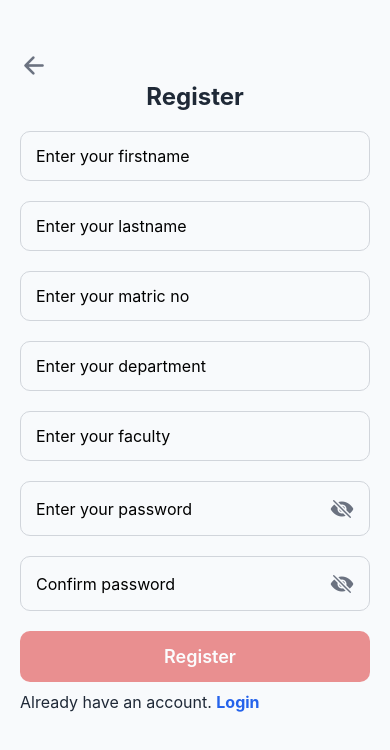
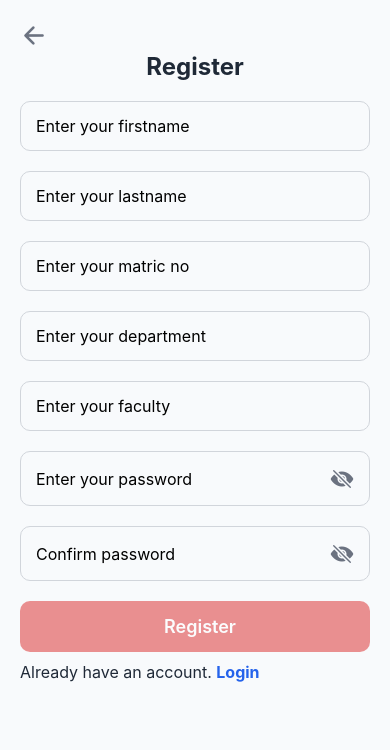
Before and after one commit to Gbolahan21/ReactNative, a React Native app: screen /Register in a window 390 px wide. Shown: the top 750 px of the page. Built offline with nearby package versions, Linux system fonts and the light colour scheme.

Commit message:
refactor

```diff
--- a/assets/styles/homeCSS.js
+++ b/assets/styles/homeCSS.js
@@ -5,8 +5,12 @@ export default StyleSheet.create({
   container: {
     flex: 1,
     backgroundColor: COLORS.background,
-    paddingVertical: 50,
-    paddingHorizontal: 20,
+    padding: 20,
+  },
+
+  desktopContainer: {
+    paddingVertical: 30,
+    paddingHorizontal: '20%',
   },
 
   navbar: {
--- a/assets/styles/loginCSS.js
+++ b/assets/styles/loginCSS.js
@@ -5,8 +5,32 @@ export default StyleSheet.create({
   container: {
     flex: 1,
     backgroundColor: COLORS.background,
-    paddingVertical: 50,
-    paddingHorizontal: 20,
+    padding: 20,
+  },
+
+  desktopContainer: {
+    justifyContent: "center",
+    alignItems: "center",
+  },
+
+  card: {
+    width: "100%",
+    maxWidth: 450,
+    backgroundColor: COLORS.white,
+    borderRadius: 16,
+    padding: 30,
+
+    // Android
+    elevation: 8,
+
+    // iOS
+    shadowColor: "#000",
+    shadowOffset: {
+      width: 0,
+      height: 4,
+    },
+    shadowOpacity: 0.15,
+    shadowRadius: 12,
   },
 
   button: {
@@ -66,6 +90,7 @@ export default StyleSheet.create({
   inputs: {
     flex: 1,
     fontSize: 16,
+    outlineStyle: "none",
   },
 
   rememberContainer: {
--- a/assets/styles/registerCSS.js
+++ b/assets/styles/registerCSS.js
@@ -5,8 +5,32 @@ export default StyleSheet.create({
   container: {
     flexGrow: 1,
     backgroundColor: COLORS.background,
+    padding: 20,
+  },
+
+  desktopContainer: {
     paddingVertical: 50,
-    paddingHorizontal: 20,
+    alignItems: "center",
+  },
+
+  card: {
+    width: "100%",
+    maxWidth: 450,
+    backgroundColor: COLORS.white,
+    borderRadius: 16,
+    padding: 30,
+
+    // Android
+    elevation: 8,
+
+    // iOS
+    shadowColor: "#000",
+    shadowOffset: {
+      width: 0,
+      height: 4,
+    },
+    shadowOpacity: 0.15,
+    shadowRadius: 12,
   },
 
   button: {
@@ -66,5 +90,6 @@ export default StyleSheet.create({
   inputs: {
     flex: 1,
     fontSize: 16,
+    outlineStyle: "none",
   },
 })
--- /dev/null
+++ b/hooks/useResponsive.js
@@ -0,0 +1,12 @@
+import { useWindowDimensions } from "react-native";
+
+export default function useResponsive() {
+  const { width, height } = useWindowDimensions();
+
+  return {
+    width,
+    height,
+    isPhone: width < 1024,
+    isDesktop: width >= 1024,
+  };
+}
--- a/package.json
+++ b/package.json
@@ -13,11 +13,13 @@
     "expo-local-authentication": "~17.0.8",
     "expo-status-bar": "~3.0.9",
     "react": "19.1.0",
+    "react-dom": "19.1.0",
     "react-native": "0.81.5",
     "react-native-gesture-handler": "~2.28.0",
     "react-native-safe-area-context": "~5.6.0",
     "react-native-screens": "~4.16.0",
-    "react-native-toast-message": "^2.3.3"
+    "react-native-toast-message": "^2.3.3",
+    "react-native-web": "^0.21.0"
   },
   "scripts": {
     "start": "expo start",
--- a/screens/AdminLogin.js
+++ b/screens/AdminLogin.js
@@ -5,6 +5,7 @@ import Toast from "react-native-toast-message";
 import IconButton from "../components/IconButton";
 import Button from "../components/Button";
 import login from "../assets/styles/loginCSS";
+import useResponsive from "../hooks/useResponsive";
 import {
   View,
   Text,
@@ -13,6 +14,7 @@ import {
 } from "react-native";
 
 export default function AdminLogin({ navigation }) {
+  const { isDesktop } = useResponsive();
   const [email, setEmail] = useState('');
   const [password, setPassword] = useState('');
   const [showPassword, setShowPassword] = useState(false);
@@ -58,7 +60,7 @@ export default function AdminLogin({ navigation }) {
     const token = await AsyncStorage.getItem("token");
 
     if (token) {
-      navigation.replace("Dashboard");
+      navigation.replace("AdminDashboard");
     }
   };
 
@@ -79,7 +81,9 @@ export default function AdminLogin({ navigation }) {
   const details = !email || !password;
 
   return (
-    <View style={login.container}>
+    <View style={[login.container, isDesktop && login.desktopContainer]}>
+      <View style={isDesktop ? login.card : null}>
+
         <IconButton name="arrow-back" size={28} onPress={() => navigation.navigate('Home')} />
 
         <Text style={login.text}>Login</Text>
@@ -124,8 +128,9 @@ export default function AdminLogin({ navigation }) {
 
         <Text style={login.footerText}>
           Don't have an account?{" "}
-        <Text style={login.link} onPress={() => navigation.navigate("Register")}>Register</Text>
+          <Text style={login.link} onPress={() => navigation.navigate("AdminRegister")}>Register</Text>
         </Text>
+      </View>
     </View>
   );
 }
--- a/screens/AdminRegister.js
+++ b/screens/AdminRegister.js
@@ -5,6 +5,7 @@ import IconButton from "../components/IconButton";
 import Button from "../components/Button";
 import Dropdown from "../components/Dropdown";
 import register from "../assets/styles/registerCSS";
+import useResponsive from "../hooks/useResponsive";
 import {
   View,
   Text,
@@ -16,6 +17,7 @@ import {
 } from "react-native";
 
 export default function AdminRegister({ navigation }) {
+  const { isDesktop } = useResponsive();
   const [firstname, setFirstName] = useState('');
   const [lastname, setLastName] = useState('');
   const [email, setEmail] = useState('');
@@ -66,10 +68,11 @@ export default function AdminRegister({ navigation }) {
       behavior={Platform.OS === "ios" ? "padding" : "height"}
     >
       <ScrollView
-        contentContainerStyle={register.container}
+        contentContainerStyle={[register.container, isDesktop && register.desktopContainer]}
         keyboardShouldPersistTaps="handled"
         showsVerticalScrollIndicator={false}
       >
+        <View style={isDesktop ? register.card : null}>
           <IconButton name="arrow-back" size={28} onPress={() => navigation.navigate('Home')} />
 
           <Text style={register.text}>Register</Text>
@@ -117,6 +120,7 @@ export default function AdminRegister({ navigation }) {
               },
             ]}
           />
+
           <View style={register.inputContainer}>
             <TextInput
               style={register.inputs}
@@ -158,8 +162,9 @@ export default function AdminRegister({ navigation }) {
 
           <Text style={register.footerText}>
             Already have an account.{" "}
-          <Text style={register.link} onPress={() => navigation.navigate("Login")}>Login</Text>
+            <Text style={register.link} onPress={() => navigation.navigate("AdminLogin")}>Login</Text>
           </Text>
+        </View>
       </ScrollView>
     </KeyboardAvoidingView>
   );
--- a/screens/Home.js
+++ b/screens/Home.js
@@ -1,22 +1,24 @@
 import { View, Text, Pressable, Image } from "react-native";
 import moh from '../assets/images/moh.png';
 import home from "../assets/styles/homeCSS";
+import useResponsive from "../hooks/useResponsive";
 
 export default function HomeScreen({ navigation }) {
+  const { isDesktop } = useResponsive();
   return (
-    <View style={home.container}>
+    <View style={[home.container, isDesktop && home.desktopContainer]}>
       {/* Custom Navbar */}
       <View style={home.navbar}>
         <Text style={home.logo}><Image source={moh} style={home.logo} /></Text>
 
         <View style={home.navLinks}>
-          {/* <Pressable onPress={() => navigation.navigate("Login")}>
+          <Pressable onPress={() => navigation.navigate("Login")}>
             <Text style={home.link}>Login</Text>
           </Pressable>
 
           <Pressable onPress={() => navigation.navigate("Register")}>
             <Text style={home.link}>Register</Text>
-          </Pressable> */}
+          </Pressable>
 
           <Pressable onPress={() => navigation.navigate("AdminRegister")}>
             <Text style={home.link}>AdminRegister</Text>
--- a/screens/Login.js
+++ b/screens/Login.js
@@ -5,6 +5,7 @@ import Toast from "react-native-toast-message";
 import IconButton from "../components/IconButton";
 import Button from "../components/Button";
 import login from "../assets/styles/loginCSS";
+import useResponsive from "../hooks/useResponsive";
 import {
   View,
   Text,
@@ -13,6 +14,7 @@ import {
 } from "react-native";
 
 export default function Login({ navigation }) {
+  const { isDesktop } = useResponsive();
   const [matricNo, setMatricNo] = useState('');
   const [password, setPassword] = useState('');
   const [showPassword, setShowPassword] = useState(false);
@@ -79,7 +81,8 @@ export default function Login({ navigation }) {
   const details = !matricNo || !password;
 
   return (
-    <View style={login.container}>
+    <View style={[login.container, isDesktop && login.desktopContainer]}>
+      <View style={isDesktop ? login.card : null}>
         <IconButton name="arrow-back" size={28} onPress={() => navigation.navigate('Home')} />
 
         <Text style={login.text}>Login</Text>
@@ -127,5 +130,6 @@ export default function Login({ navigation }) {
           <Text style={login.link} onPress={() => navigation.navigate("Register")}>Register</Text>
         </Text>
       </View>
+    </View>
   );
 }
--- a/screens/Register.js
+++ b/screens/Register.js
@@ -4,6 +4,7 @@ import Toast from "react-native-toast-message";
 import IconButton from "../components/IconButton";
 import Button from "../components/Button";
 import register from "../assets/styles/registerCSS";
+import useResponsive from "../hooks/useResponsive";
 import {
   View,
   Text,
@@ -15,6 +16,7 @@ import {
 } from "react-native";
 
 export default function Register({ navigation }) {
+  const { isDesktop } = useResponsive();
   const [firstname, setFirstName] = useState('');
   const [lastname, setLastName] = useState('');
   const [matricNo, setMatricNo] = useState('');
@@ -68,10 +70,11 @@ export default function Register({ navigation }) {
       behavior={Platform.OS === "ios" ? "padding" : "height"}
     >
       <ScrollView
-        contentContainerStyle={register.container}
+        contentContainerStyle={[register.container, isDesktop && register.desktopContainer]}
         keyboardShouldPersistTaps="handled"
         showsVerticalScrollIndicator={false}
       >
+        <View style={isDesktop ? register.card : null}>
           <IconButton name="arrow-back" size={28} onPress={() => navigation.navigate('Home')} />
 
           <Text style={register.text}>Register</Text>
@@ -163,6 +166,7 @@ export default function Register({ navigation }) {
             Already have an account.{" "}
             <Text style={register.link} onPress={() => navigation.navigate("Login")}>Login</Text>
           </Text>
+        </View>
       </ScrollView>
     </KeyboardAvoidingView>
   );
```
Also changed, not shown: 1 other file (tests, documents, lock files or other folders). Lines whose indentation alone changed are shown as unchanged.
